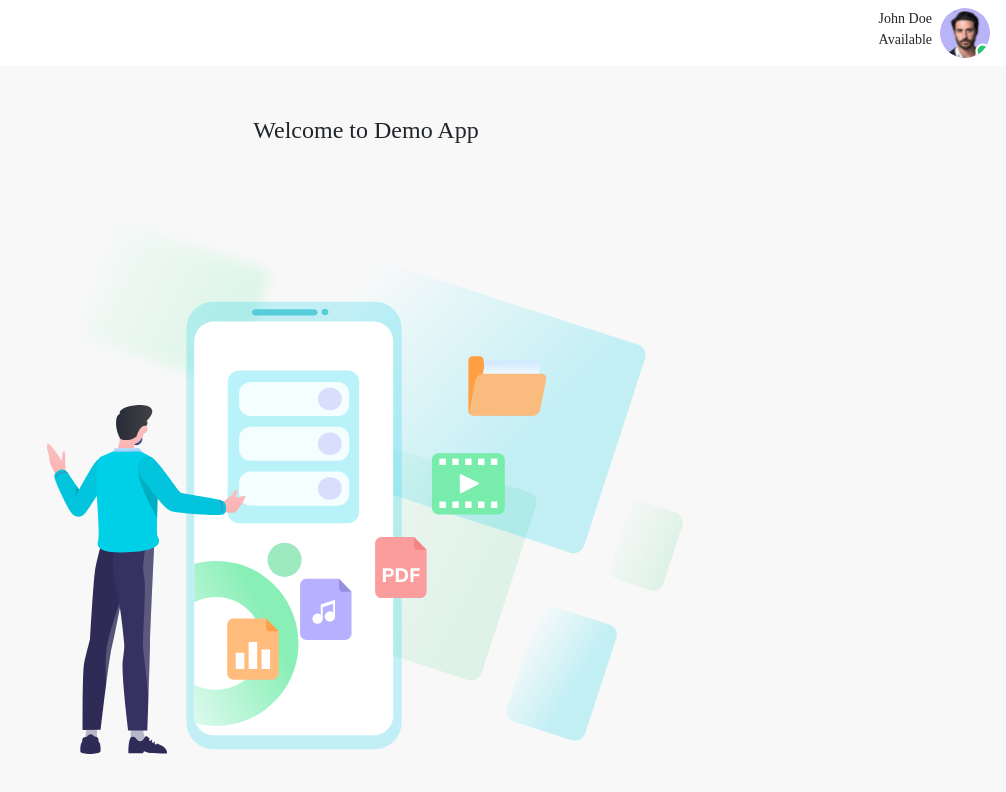
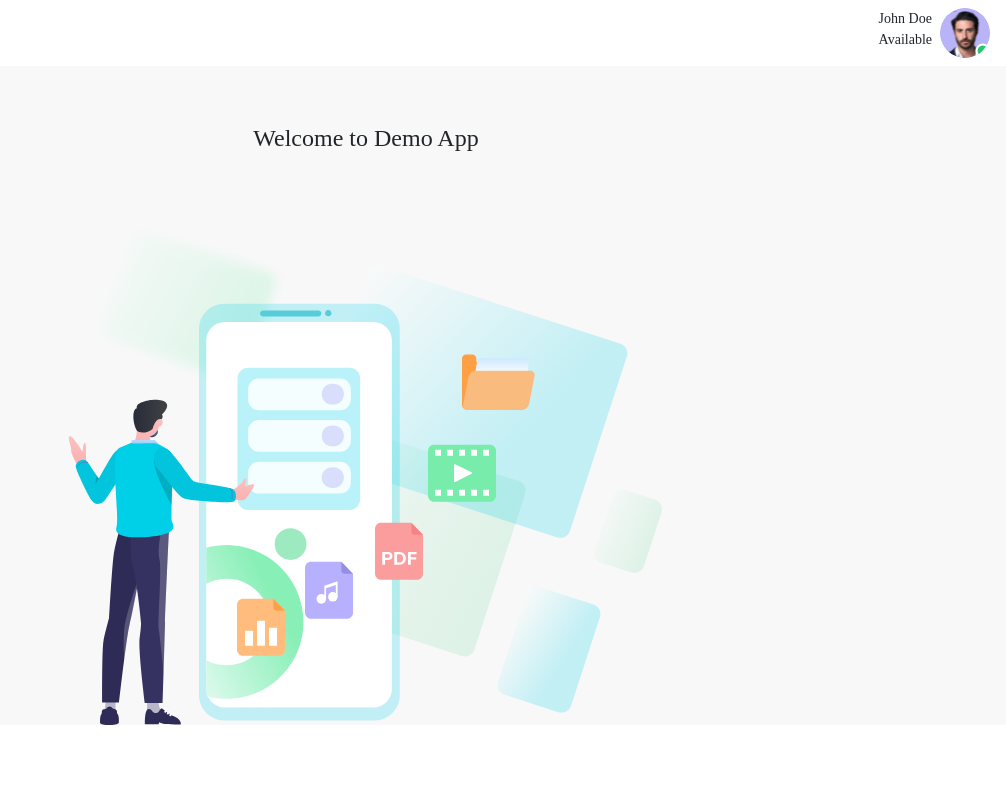
Before and after one commit to Gazille/assignment, a React (Create React App) app: page /dashboard in a window 1280 px wide. Shown: the top 792 px of the page, without its empty margins (274-1280 px from the left). Built offline with nearby package versions, Linux system fonts and the light colour scheme; sample sign-in values are in the browser's storage.

Commit message:
update UI dashboard

```diff
--- a/src/App.css
+++ b/src/App.css
@@ -81,6 +81,10 @@
   cursor: pointer !important;
 }
 
+.pt-120 {
+  padding-top: 120px !important;
+}
+
 .label-required::after {
   display: inline-block;
   color: red;
--- a/src/modules/Dashboard/index.js
+++ b/src/modules/Dashboard/index.js
@@ -30,14 +30,14 @@ const Dashboard = () => {
     ).then(() => history.push("/login"));
   };
   return (
-    <div className="vh-100 d-flex flex-column">
+    <div className="d-flex flex-column position-relative">
       <Dropdown
-        className="w-full d-flex justify-content-end px-2"
+        className="vw-100 d-flex justify-content-end px-2 position-absolute bg-white"
         isOpen={dropdownOpen}
         toggle={toggle}
       >
         <DropdownToggle data-toggle="dropdown" tag="span">
-          <div className="p-2 bg-white">
+          <div className="p-2">
             <div className="d-flex">
               <div className="me-2">
                 <p className="m-0">John Doe</p>
@@ -62,12 +62,9 @@ const Dashboard = () => {
         </DropdownMenu>
       </Dropdown>
 
-      <div
-        className="bg-grey h-full d-flex justify-content-center align-items-center flex-column"
-        style={{ flex: "auto" }}
-      >
+      <div className="bg-grey h-full d-flex justify-content-center align-items-center flex-column pt-120">
         <p className="fs-24">Welcome to Demo App</p>
-        <div className="w-50 mt-5 position-relative">
+        <div className="mt-5 position-relative">
           <img
             src={cloudStorage}
             alt="cloundstorage"
```
